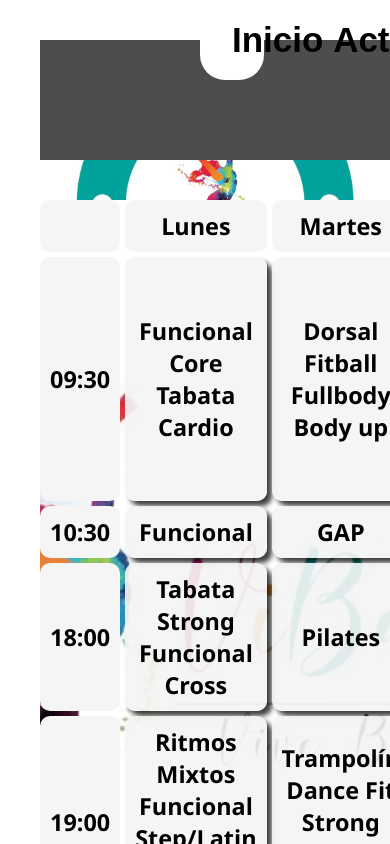
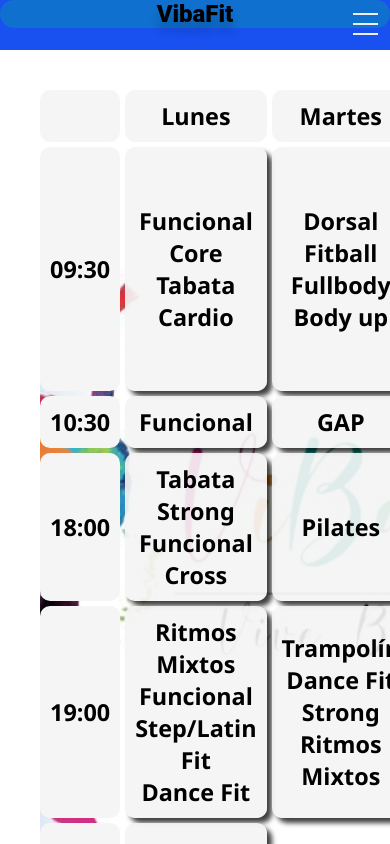
Before and after one commit to GabrielMedinaT/gimvibafit, a React (Create React App) app: page /Actividades in a window 390 px wide. Shown: the top 844 px of the page. Built offline with nearby package versions, Linux system fonts and the light colour scheme.

Commit message:
Adaptacion del navbar

```diff
--- a/src/App.css
+++ b/src/App.css
@@ -20,3 +20,25 @@
   background-position: top;
   background-repeat: no-repeat;
 }
+@media only screen and (max-width: 600px) {
+  *,
+  *:after,
+  *:before {
+    margin: 0;
+    padding: 0;
+    box-sizing: border-box;
+    text-decoration: none;
+  }
+  .root {
+    width: 100vw;
+    height: 100vh;
+  }
+  .App {
+    background-image: url("./images/LogoGeneral.jpeg");
+    background-size: contain;
+    background-position: center;
+    background-repeat: no-repeat;
+    width: 90vw;
+    height: 100vh;
+  }
+}
--- a/src/Components/NavBar.jsx
+++ b/src/Components/NavBar.jsx
@@ -4,7 +4,19 @@ import "./navBar.css";
 
 export const navBar = () => {
   return (
-    <div className="navbar">
+    <div className="navBar">
+      <div className="nav">
+        <h1>VibaFit</h1>
+        <input type="checkbox" id="nav-check" />
+        <div className="nav-btn">
+          <label for="nav-check">
+            <span></span>
+            <span></span>
+            <span></span>
+          </label>
+        </div>
+
+        <div className="nav-links">
           <ul>
             <li>
               <Link to="/Home">
@@ -19,7 +31,7 @@ export const navBar = () => {
                 {" "}
                 <button data-text="Awesome" class="button">
                   <span class="hover-text" aria-hidden="true">
-                &nbsp;Actividades&nbsp;
+                    Actividades
                   </span>
                 </button>
               </Link>
@@ -29,7 +41,7 @@ export const navBar = () => {
                 {" "}
                 <button data-text="Awesome" class="button">
                   <span class="hover-text" aria-hidden="true">
-                &nbsp;Contacto&nbsp;
+                    Contacto
                   </span>
                 </button>
               </Link>
@@ -39,7 +51,7 @@ export const navBar = () => {
                 {" "}
                 <button data-text="Awesome" class="button">
                   <span class="hover-text" aria-hidden="true">
-                &nbsp;Acerca&nbsp;
+                    Acerca
                   </span>
                 </button>
               </Link>
@@ -49,13 +61,15 @@ export const navBar = () => {
                 {" "}
                 <button data-text="Awesome" class="button">
                   <span class="hover-text" aria-hidden="true">
-                &nbsp;Log In&nbsp;
+                    Log In
                   </span>
                 </button>
               </Link>
             </li>
           </ul>
         </div>
+      </div>
+    </div>
   );
 };
 export default navBar;
--- a/src/Components/navBar.css
+++ b/src/Components/navBar.css
@@ -1,3 +1,12 @@
+/* !Empieza hamburguesa */
+@media only screen and (min-width: 1000px) {
+  .nav h1 {
+    display: none;
+  }
+  .navBar .nav {
+    background-color: white;
+    z-index: 100;
+  }
   .button {
     margin: 0;
     height: auto;
@@ -5,8 +14,11 @@
     padding: 0;
     border: none;
   }
+  .nav-title {
+    background-color: #eee;
+  }
 
-.navbar ul {
+  .nav ul {
     display: flex;
     justify-content: space-around;
     align-items: center;
@@ -35,7 +47,7 @@ ul {
   button {
     color: black;
     text-decoration: none;
-  font-size: 35px;
+    font-size: 25px;
     border: none;
     background: none;
     font-weight: 800;
@@ -63,3 +75,84 @@ button:hover::before {
   button:hover {
     cursor: pointer;
   }
+  .nav-links {
+    display: flex;
+    flex-direction: column;
+    position: absolute;
+    top: 5rem;
+    left: 0;
+    right: 0;
+    background-color: rgb(255, 255, 255);
+    height: 0;
+    overflow: hidden;
+    transition: all 0.3s ease-in;
+  }
+}
+
+@media only screen and (max-width: 600px) {
+  .navBar .nav {
+    background-color: rgb(24, 81, 240);
+    z-index: 100;
+    margin-left: -40px;
+    margin-top: -40px;
+    height: 50px;
+  }
+  .nav {
+    background-color: white;
+    z-index: 100;
+  }
+  .navBar > .nav-btn {
+    display: inline-block;
+    position: absolute;
+  }
+  .navBar > .nav-btn > label {
+    display: inline-block;
+    width: 50px;
+    height: 50px;
+    padding: 13px;
+  }
+  .navBar > .nav-btn > label:hover,
+  .navBar #nav-check:checked ~ .nav-btn > label {
+    background-color: rgb(56, 250, 59);
+  }
+  .navBar > .nav-btn > label > span {
+    display: block;
+    width: 25px;
+    height: 10px;
+    border-top: 2px solid rgb(60, 56, 250);
+  }
+  .navBar > .nav-links {
+    position: absolute;
+    display: block;
+    width: 100vw;
+    background-color: rgb(60, 56, 250);
+    height: 0px;
+    transition: all 0.3s ease-in;
+    overflow-y: hidden;
+  }
+  .navBar > .nav-links > a {
+    display: block;
+    width: 100%;
+  }
+  .navBar > #nav-check:not(:checked) ~ .nav-links {
+    height: 0px;
+  }
+  .navbAR > #nav-check:checked ~ .nav-links {
+    height: calc(100vh - 50px);
+    overflow-y: auto;
+  }
+  button {
+    color: white;
+    text-decoration: none;
+    font-size: 35px;
+    border: none;
+    background: none;
+    font-weight: 800;
+    font-family: "Poppins", sans-serif;
+  }
+  li {
+    text-align: center;
+  }
+}
+
+/* !Acaba nav hamburguesa */
```
Lines whose indentation alone changed are shown as unchanged.
